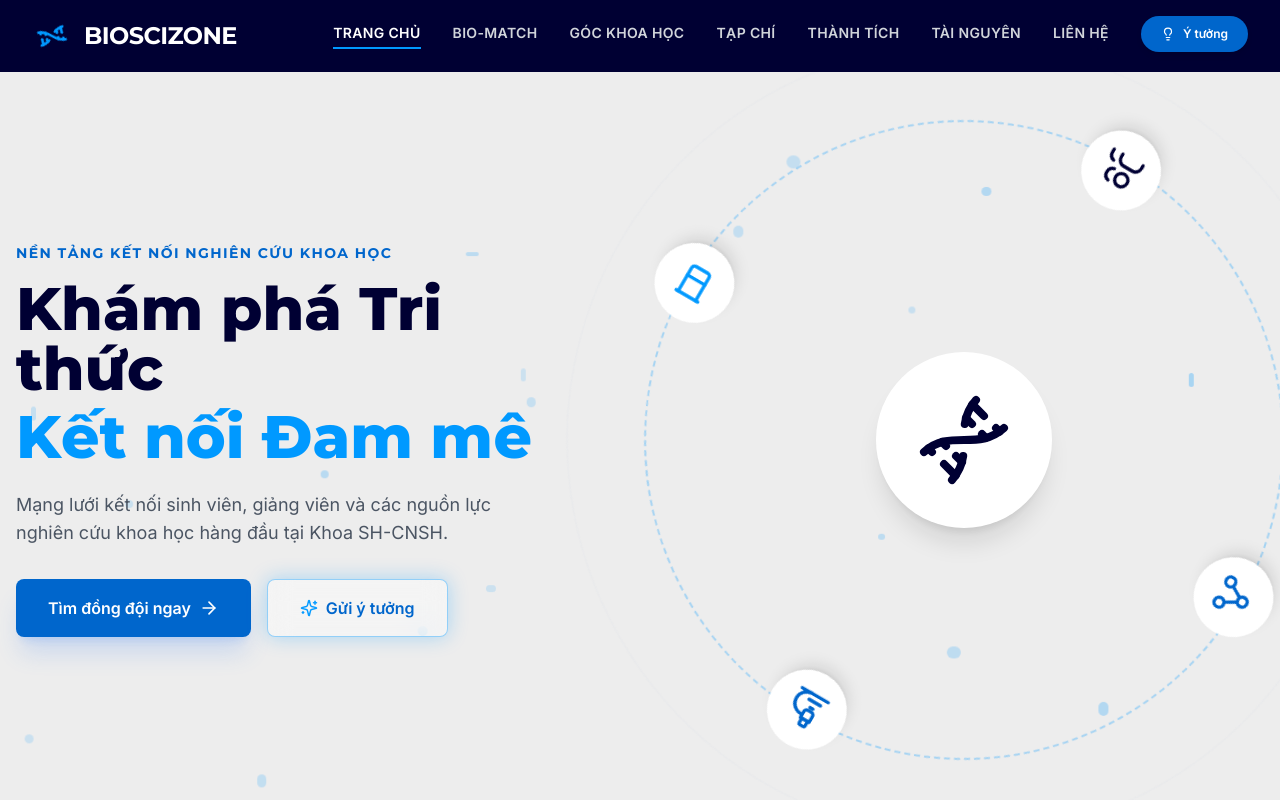
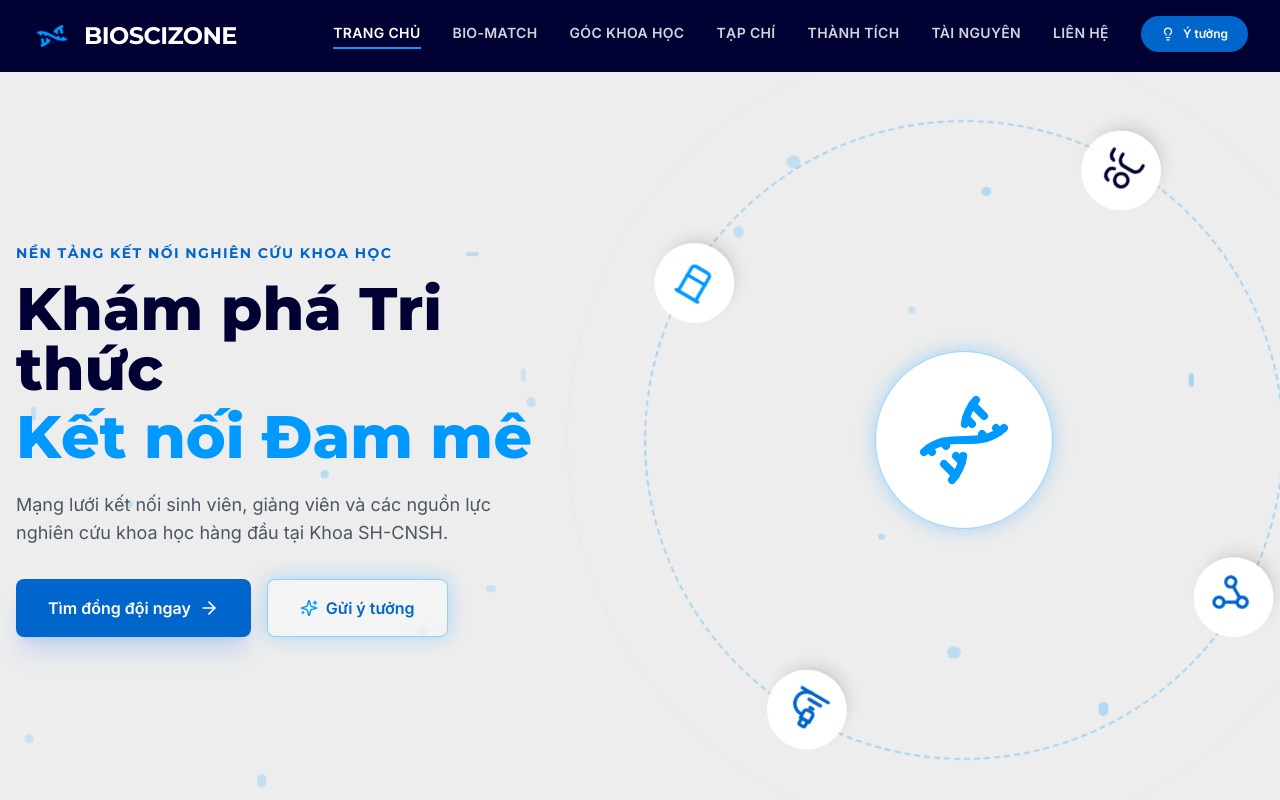
Before and after one commit to eiyuumiru/BIOSCIZONE, a React (Vite) app: page / in a window 1280 px wide. Shown: the top 800 px of the page. Built offline with nearby package versions, Linux system fonts and the light colour scheme.

Commit message:
add more styles on DNA orbit on center

```diff
--- a/src/components/views/HomeView.tsx
+++ b/src/components/views/HomeView.tsx
@@ -97,8 +97,8 @@ const HomeView: FC<HomeViewProps> = ({ setCurrentView, onIdeaClick }) => {
                             </div>
 
                             {/* Central Logo - scaled up */}
-                            <div className="absolute bg-white p-10 rounded-full shadow-xl z-20">
-                                <Dna className="text-[#000033] w-24 h-24" />
+                            <div className="absolute bg-white p-10 rounded-full border border-[#0099FF]/40 shadow-[0_0_20px_rgba(0,153,255,0.3)] z-20">
+                                <Dna className="text-[#0099FF] w-24 h-24" />
                             </div>
 
                             {/* Orbiting Icons - scaled 2.5x */}
```
